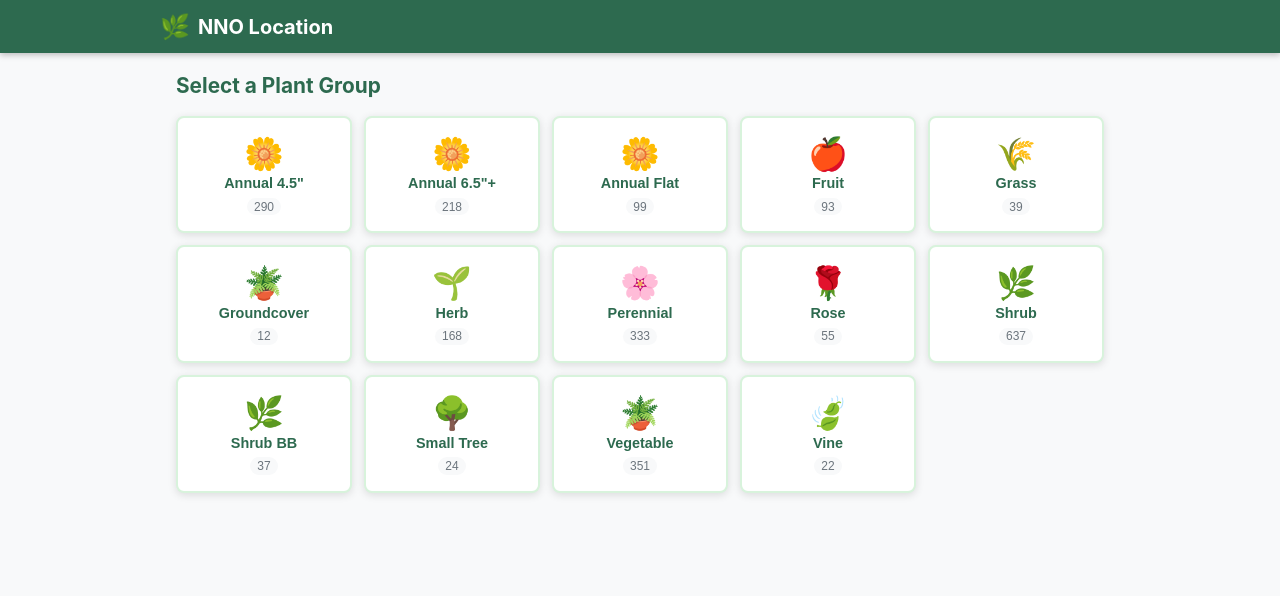
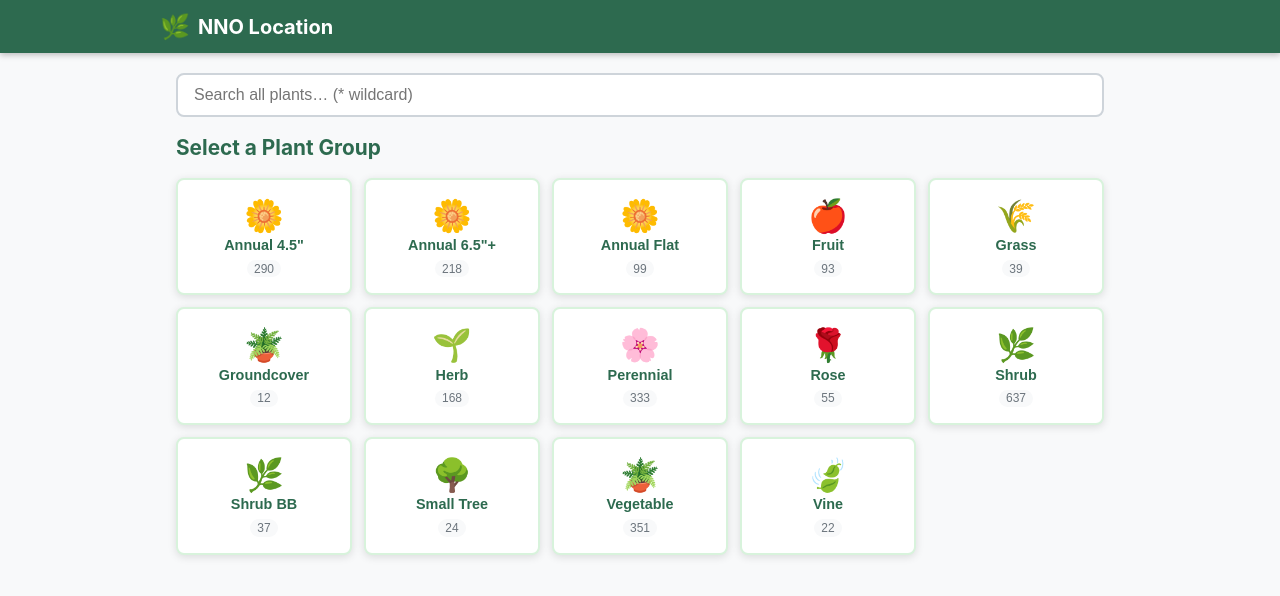
Before and after one commit to kyleNatorp/NNO-Location, a React (Create React App) app in the folder client/: page / in a window 1280 px wide. Shown: the top 596 px of the page. Built offline with nearby package versions, Linux system fonts and the light colour scheme.

Commit message:
Add global search on groups page with wildcard support

```diff
--- a/client/src/App.css
+++ b/client/src/App.css
@@ -68,6 +68,28 @@ body {
   max-width: 960px;
   margin: 0 auto;
   width: 100%;
+}
+
+/* ===== Global search bar (groups page) ===== */
+.global-search-bar {
+  margin-bottom: 1.1rem;
+}
+.global-search-row {
+  display: flex;
+  align-items: center;
+  gap: .75rem;
+}
+/* Light-mode sort toggle (on groups page) */
+.sort-toggle-light {
+  background: var(--gray-200);
+}
+.sort-toggle-light .sort-btn {
+  color: var(--gray-600);
+}
+.sort-toggle-light .sort-btn.active {
+  background: var(--green-mid);
+  color: var(--white);
+  box-shadow: 0 1px 4px rgba(0,0,0,.15);
 }
 
 /* ===== Group selection ===== */
--- a/client/src/App.js
+++ b/client/src/App.js
@@ -1,4 +1,4 @@
-import React, { useState, useEffect, useMemo, useRef } from 'react';
+import React, { useState, useEffect, useMemo } from 'react';
 import './App.css';
 
 const DATA_URL = process.env.PUBLIC_URL + '/plants.json';
@@ -12,15 +12,35 @@ function useDebounce(value, delay) {
   return debounced;
 }
 
+// Supports * as wildcard; case-insensitive
+function matchesWildcard(text, pattern) {
+  if (!text) return false;
+  const escaped = pattern.replace(/[.+?^${}()|[\]\\]/g, '\\$&').replace(/\*/g, '.*');
+  return new RegExp('^' + escaped + '$', 'i').test(text) ||
+    new RegExp(escaped, 'i').test(text);
+}
+
+function plantMatchesQuery(plant, q) {
+  if (!q) return true;
+  return matchesWildcard(plant.BotanicalName || '', q) ||
+    matchesWildcard(plant.CommonName || '', q) ||
+    matchesWildcard(plant.Genus || '', q);
+}
+
 export default function App() {
   const [allPlants, setAllPlants] = useState(null);
   const [loadError, setLoadError] = useState(null);
 
-  // Browse state
+  // Group browse state
   const [selectedGroup, setSelectedGroup] = useState(null);
-  const [sortBy, setSortBy] = useState('botanical'); // 'botanical' | 'common'
+  const [sortBy, setSortBy] = useState('botanical');
   const [groupSearch, setGroupSearch] = useState('');
   const debouncedGroupSearch = useDebounce(groupSearch, 150);
+
+  // Global search state (groups page)
+  const [globalQuery, setGlobalQuery] = useState('');
+  const [globalSortBy, setGlobalSortBy] = useState('botanical');
+  const debouncedGlobalQuery = useDebounce(globalQuery, 150);
 
   useEffect(() => {
     fetch(DATA_URL)
@@ -29,7 +49,6 @@ export default function App() {
       .catch(err => setLoadError(err.message));
   }, []);
 
-  // Unique groups in a consistent order
   const groups = useMemo(() => {
     if (!allPlants) return [];
     const seen = new Set();
@@ -37,28 +56,32 @@ export default function App() {
     return [...seen].sort();
   }, [allPlants]);
 
+  // Global search results
+  const globalResults = useMemo(() => {
+    if (!allPlants || !debouncedGlobalQuery.trim()) return [];
+    const q = debouncedGlobalQuery.trim();
+    const results = allPlants.filter(p => plantMatchesQuery(p, q));
+    if (globalSortBy === 'common') {
+      return [...results].sort((a, b) => (a.CommonName || '').localeCompare(b.CommonName || ''));
+    }
+    return [...results].sort((a, b) => (a.BotanicalName || '').localeCompare(b.BotanicalName || ''));
+  }, [allPlants, debouncedGlobalQuery, globalSortBy]);
+
   // Plants for the selected group, sorted
   const groupPlants = useMemo(() => {
     if (!allPlants || !selectedGroup) return [];
     const filtered = allPlants.filter(p => p.PullGroup === selectedGroup);
     if (sortBy === 'common') {
-      return [...filtered].sort((a, b) =>
-        (a.CommonName || '').localeCompare(b.CommonName || '')
-      );
+      return [...filtered].sort((a, b) => (a.CommonName || '').localeCompare(b.CommonName || ''));
     }
-    return [...filtered].sort((a, b) =>
-      (a.BotanicalName || '').localeCompare(b.BotanicalName || '')
-    );
+    return [...filtered].sort((a, b) => (a.BotanicalName || '').localeCompare(b.BotanicalName || ''));
   }, [allPlants, selectedGroup, sortBy]);
 
-  // Filter within the group by the inline search box
+  // Filter within the group (wildcard-aware)
   const groupFiltered = useMemo(() => {
-    const q = debouncedGroupSearch.trim().toLowerCase();
+    const q = debouncedGroupSearch.trim();
     if (!q) return groupPlants;
-    return groupPlants.filter(p =>
-      (p.BotanicalName && p.BotanicalName.toLowerCase().includes(q)) ||
-      (p.CommonName && p.CommonName.toLowerCase().includes(q))
-    );
+    return groupPlants.filter(p => plantMatchesQuery(p, q));
   }, [groupPlants, debouncedGroupSearch]);
 
   function selectGroup(g) {
@@ -72,23 +95,18 @@ export default function App() {
     setGroupSearch('');
   }
 
+  const showingGlobalResults = !!debouncedGlobalQuery.trim();
+
   return (
     <div className="app">
-      {/* ===== HEADER: group controls when viewing a group, logo otherwise ===== */}
       {selectedGroup ? (
         <header className="header header-group">
           <div className="group-controls">
             <div className="group-controls-row1">
               <button className="back-btn" onClick={clearGroup}>← Groups</button>
               <div className="sort-toggle">
-                <button
-                  className={sortBy === 'botanical' ? 'sort-btn active' : 'sort-btn'}
-                  onClick={() => setSortBy('botanical')}
-                >Botanical</button>
-                <button
-                  className={sortBy === 'common' ? 'sort-btn active' : 'sort-btn'}
-                  onClick={() => setSortBy('common')}
-                >Common</button>
+                <button className={sortBy === 'botanical' ? 'sort-btn active' : 'sort-btn'} onClick={() => setSortBy('botanical')}>Botanical</button>
+                <button className={sortBy === 'common' ? 'sort-btn active' : 'sort-btn'} onClick={() => setSortBy('common')}>Common</button>
               </div>
             </div>
             <div className="group-controls-name">{selectedGroup}</div>
@@ -96,7 +114,7 @@ export default function App() {
               <input
                 className="group-search-input"
                 type="text"
-                placeholder="Filter plants in this group…"
+                placeholder="Filter plants… (* wildcard)"
                 value={groupSearch}
                 onChange={e => setGroupSearch(e.target.value)}
                 autoComplete="off"
@@ -122,9 +140,37 @@ export default function App() {
         {loadError && <div className="status-err">Could not load plant data: {loadError}</div>}
         {!allPlants && !loadError && <div className="spinner-wrap"><div className="spinner" /></div>}
 
-        {/* ===== GROUP GRID ===== */}
+        {/* ===== GROUPS PAGE ===== */}
         {allPlants && !selectedGroup && (
           <div className="groups-panel">
+            {/* Global search box */}
+            <div className="global-search-bar">
+              <div className="global-search-row">
+                <div className="group-search-wrap" style={{flex: 1}}>
+                  <input
+                    className="group-search-input"
+                    type="text"
+                    placeholder="Search all plants… (* wildcard)"
+                    value={globalQuery}
+                    onChange={e => setGlobalQuery(e.target.value)}
+                    autoComplete="off"
+                  />
+                  {globalQuery && (
+                    <button className="group-search-clear" onClick={() => setGlobalQuery('')}>✕</button>
+                  )}
+                </div>
+                {showingGlobalResults && (
+                  <div className="sort-toggle sort-toggle-light">
+                    <button className={globalSortBy === 'botanical' ? 'sort-btn active' : 'sort-btn'} onClick={() => setGlobalSortBy('botanical')}>Botanical</button>
+                    <button className={globalSortBy === 'common' ? 'sort-btn active' : 'sort-btn'} onClick={() => setGlobalSortBy('common')}>Common</button>
+                  </div>
+                )}
+              </div>
+            </div>
+
+            {/* Group grid or search results */}
+            {!showingGlobalResults && (
+              <>
                 <h1 className="page-title">Select a Plant Group</h1>
                 <div className="group-grid">
                   {groups.map(g => (
@@ -135,6 +181,14 @@ export default function App() {
                     </button>
                   ))}
                 </div>
+              </>
+            )}
+
+            {showingGlobalResults && (
+              globalResults.length === 0
+                ? <div className="empty">No plants match "{globalQuery}".</div>
+                : <PlantTable rows={globalResults} sortBy={globalSortBy} />
+            )}
           </div>
         )}
 
@@ -143,7 +197,18 @@ export default function App() {
           <div className="group-detail">
             {groupFiltered.length === 0
               ? <div className="empty">No plants match "{groupSearch}".</div>
-              : <div className="plant-list-wrap">
+              : <PlantTable rows={groupFiltered} sortBy={sortBy} />
+            }
+          </div>
+        )}
+      </main>
+    </div>
+  );
+}
+
+function PlantTable({ rows, sortBy }) {
+  return (
+    <div className="plant-list-wrap">
       <table className="plant-list-table">
         <thead>
           <tr>
@@ -152,7 +217,7 @@ export default function App() {
           </tr>
         </thead>
         <tbody>
-                      {groupFiltered.map((r, i) => {
+          {rows.map((r, i) => {
             const primary = sortBy === 'botanical' ? r.BotanicalName : r.CommonName;
             const secondary = sortBy === 'botanical' ? r.CommonName : r.BotanicalName;
             return (
@@ -166,20 +231,14 @@ export default function App() {
                       {sortBy === 'botanical' ? secondary : <em>{secondary}</em>}
                     </div>
                   )}
-                              {r.ProductSize && (
-                                <div className="name-size">{r.ProductSize}</div>
-                              )}
+                  {r.ProductSize && <div className="name-size">{r.ProductSize}</div>}
                 </td>
                 <td className="col-loc">
                   {r['Outlet Location'] && (
-                                <div className="loc-outlet">
-                                  <span className="loc-value">{r['Outlet Location']}</span>
-                                </div>
+                    <div className="loc-outlet"><span className="loc-value">{r['Outlet Location']}</span></div>
                   )}
                   {r['Nursery Location'] && (
-                                <div className="loc-nursery">
-                                  <span className="loc-value">{r['Nursery Location']}</span>
-                                </div>
+                    <div className="loc-nursery"><span className="loc-value">{r['Nursery Location']}</span></div>
                   )}
                 </td>
               </tr>
@@ -187,11 +246,6 @@ export default function App() {
           })}
         </tbody>
       </table>
-                </div>
-            }
-          </div>
-        )}
-      </main>
     </div>
   );
 }
```
Lines whose indentation alone changed are shown as unchanged.
